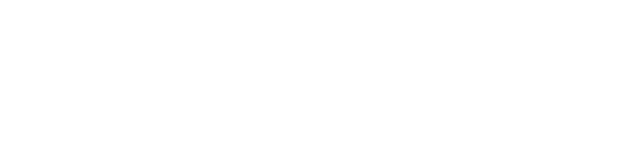
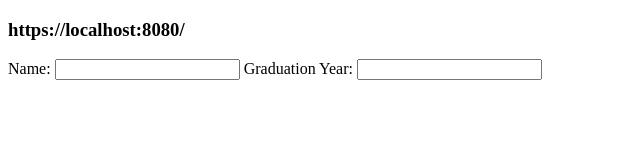
Before and after one commit to acciojob/sharable-urls-Shraddha0607, a website: page main.html in a window 1280 px wide. Shown: the whole page, without its empty margins (0-640 px from the left). Drawn offline with Linux system fonts and the light colour scheme.

Commit message:
created a submission

```diff
--- a/main.html
+++ b/main.html
@@ -1,6 +1,11 @@
 <!DOCTYPE html>
 <html>
   <body>
+	  <h3 id="url"> https://localhost:8080/</h3>
+	  <label ></label>Name:</label>
+	  <input id="name" name="name">
+	  <label ></label>Graduation Year:</label>
+	  <input id="year" name="year">
     <script type="text/javascript" src="./script.js">
 </script>
   </body>
```
